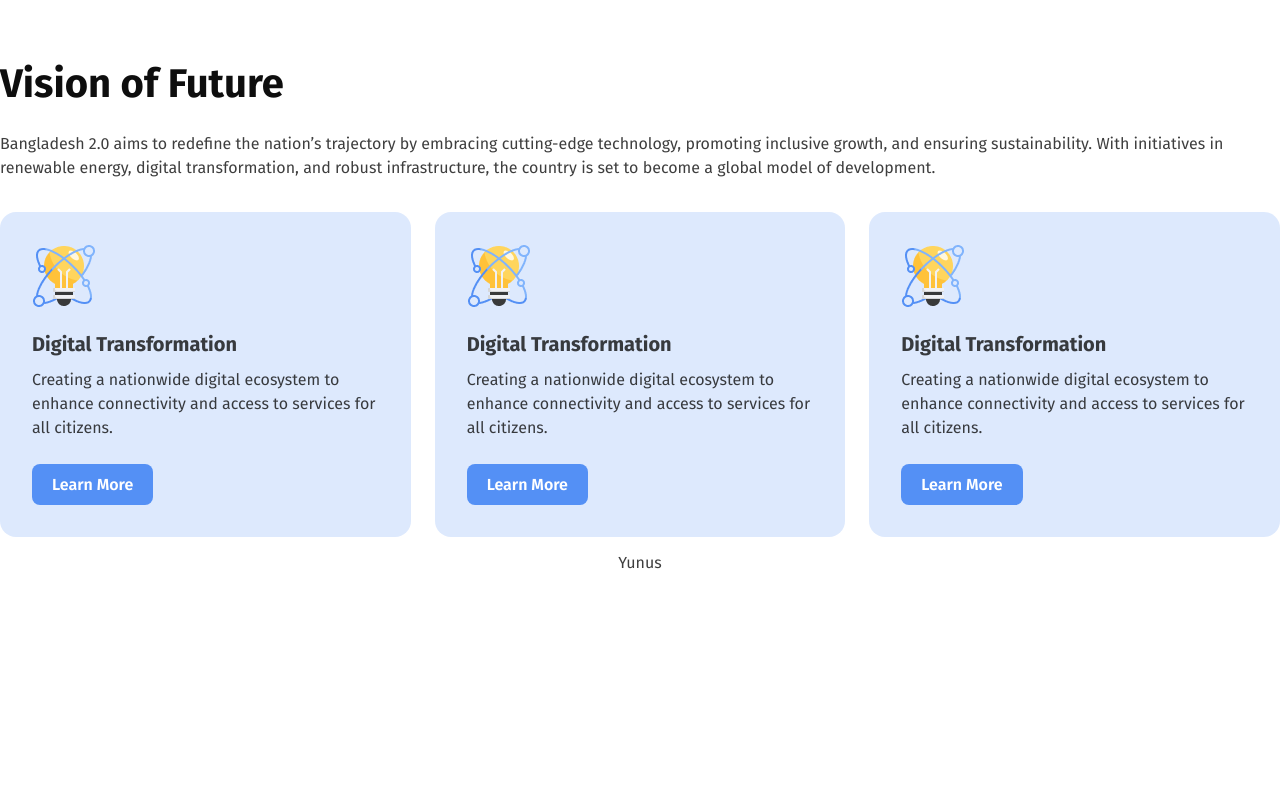
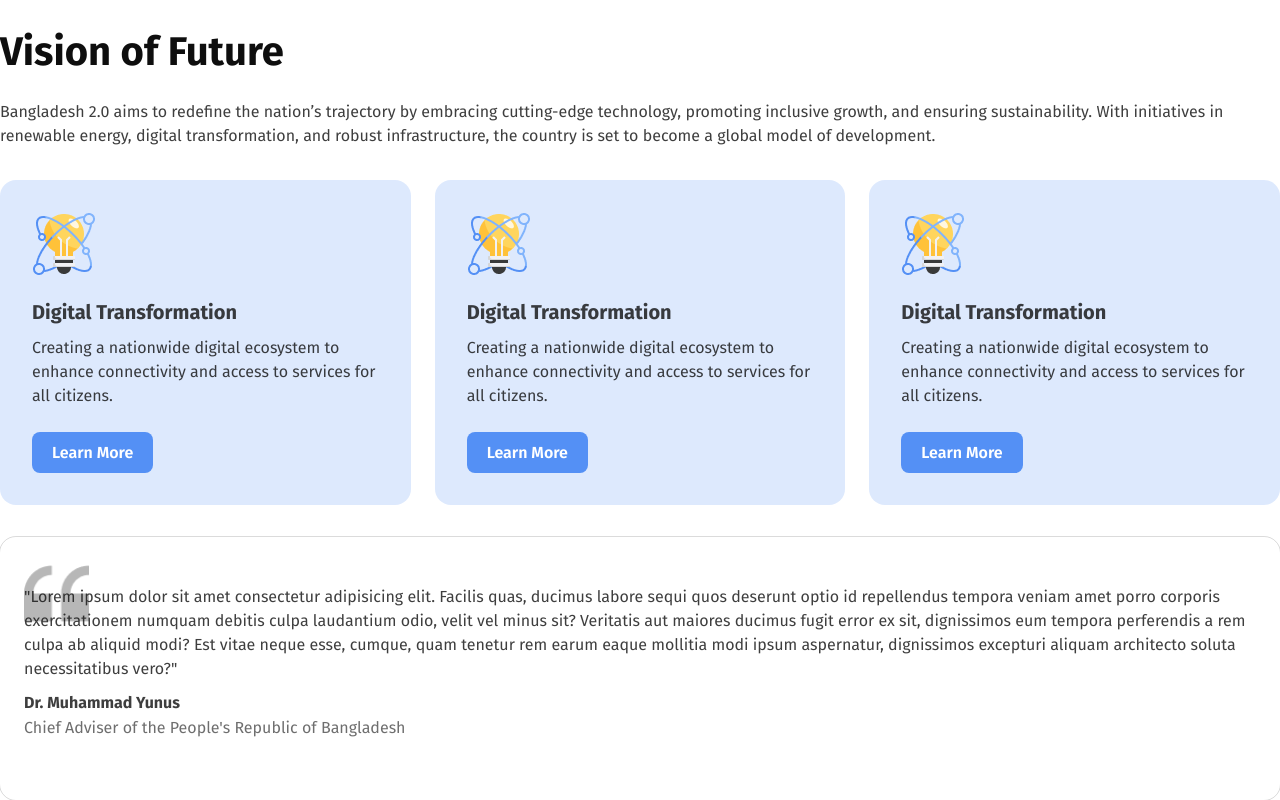
Before and after one commit to imran-khan-dev/bd-2.0-A01-PH-J11-25, a plain HTML site: page index.html in a window 1280 px wide. Shown: the part 1156-1956 px from the top of the page. Before the commit the page ends 1792 px from the top, so only its background shows below. Drawn offline with Linux system fonts and the light colour scheme.

Commit message:
dr yunus completed

```diff
--- a/index.html
+++ b/index.html
@@ -120,7 +120,16 @@
         </div>
 
         <!-- Dr. Yunus Quote -->
-        <div>Yunus</div>
+        <div class="yunus-card">
+            <p>"Lorem ipsum dolor sit amet consectetur adipisicing elit. Facilis quas, ducimus labore sequi quos
+                deserunt optio id repellendus tempora veniam amet porro corporis exercitationem numquam debitis culpa
+                laudantium odio, velit vel minus sit? Veritatis aut maiores ducimus fugit error ex sit, dignissimos eum
+                tempora perferendis a rem culpa ab aliquid modi? Est vitae neque esse, cumque, quam tenetur rem earum
+                eaque mollitia modi ipsum aspernatur, dignissimos excepturi aliquam architecto soluta necessitatibus
+                vero?"</p>
+            <h4>Dr. Muhammad Yunus</h4>
+            <p class="yunus-designation">Chief Adviser of the People's Republic of Bangladesh</p>
+        </div>
 
         <!-- Your Opinion -->
         <div></div>
--- a/style.css
+++ b/style.css
@@ -53,7 +53,6 @@ img {
     flex-direction: column;
     align-items: center;
     justify-content: center;
-    gap: 16px;
 }
 
 /* Header and Navbar */
@@ -183,6 +182,7 @@ img {
     display: flex;
     align-items: center;
     justify-content: space-between;
+    margin-bottom: 32px;
 }
 
 .vision-all-cards :last-child {
@@ -237,3 +237,25 @@ img {
     font-size: 40px;
     margin-bottom: 24px;
 }
+
+.yunus-card {
+    outline: 1px solid rgba(14, 14, 14, 0.15);
+    padding: 48px 24px;
+    border-radius: 16px;
+    background-image: url('assets/quote-bg.png');
+    background-repeat: no-repeat;
+    background-size: 65px 65px;
+    background-position: top 24px left 24px;
+}
+
+.yunus-card p {
+    margin-bottom: 12px;
+}
+
+.yunus-card h4 {
+    margin-bottom: 4px;
+}
+
+.yunus-designation {
+    color: rgba(14, 14, 14, 0.60);
+}
```
